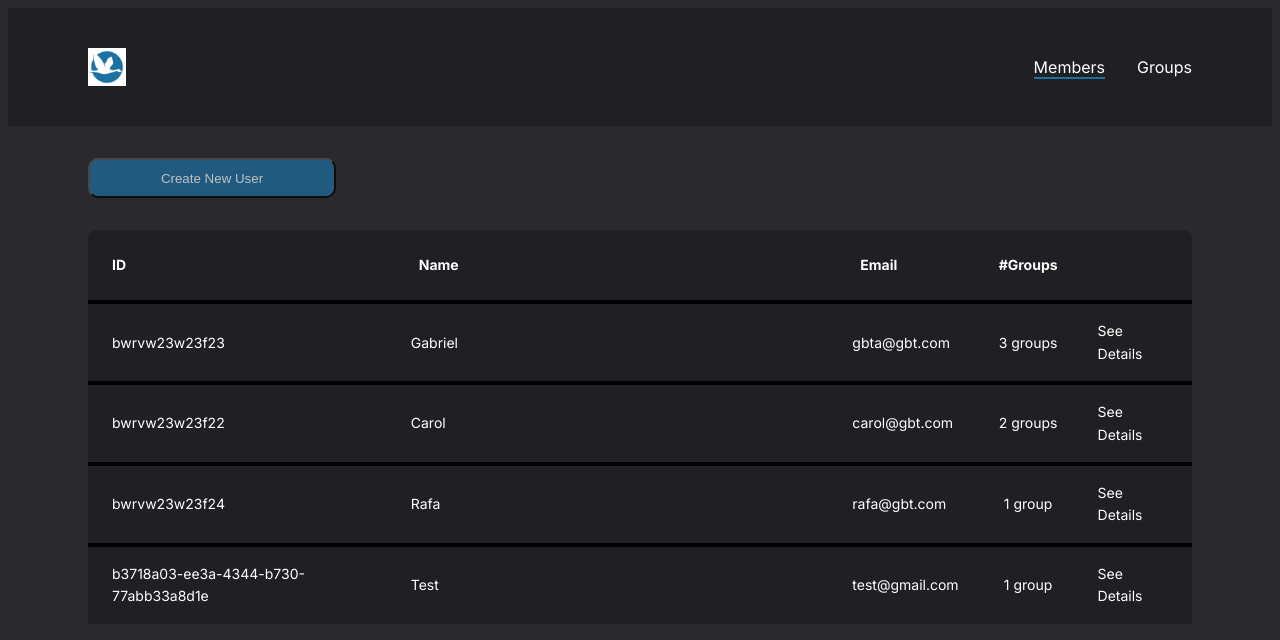
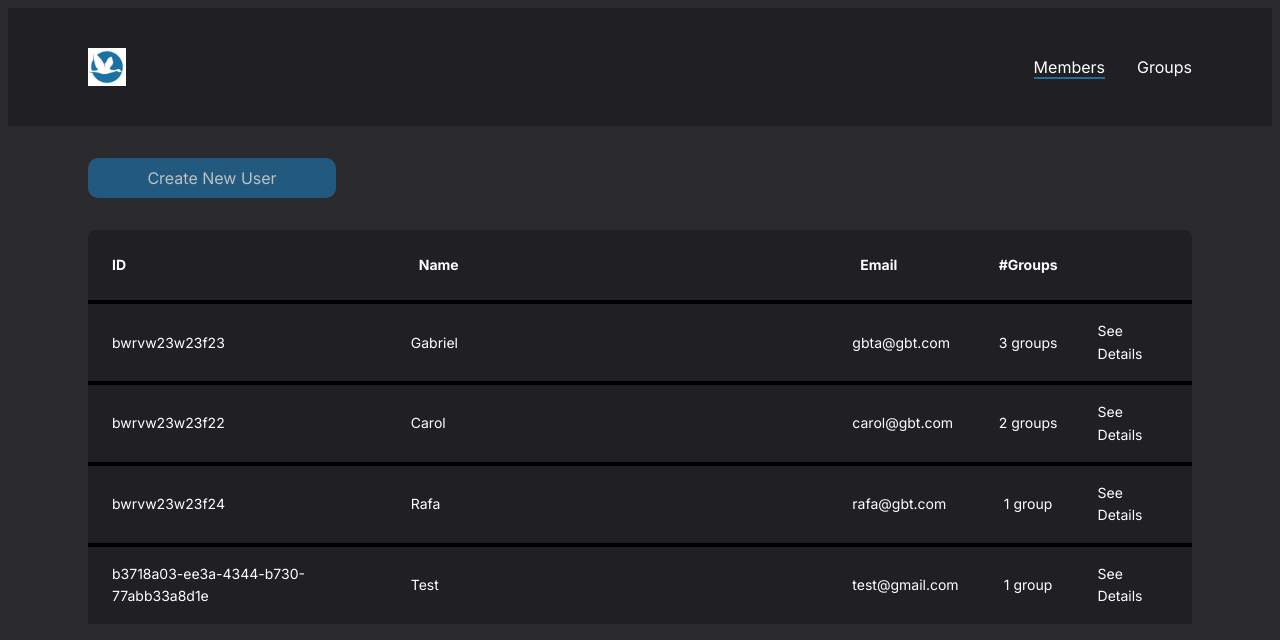
Before and after one commit to GBTelles1/user-management-admin, a Next.js app: page / in a window 1280 px wide. Shown: the top 640 px of the page. Built offline with nearby package versions, Linux system fonts and the light colour scheme; data requests are answered from the project's data file.

Commit message:
Create RedirectCreatePageButton component
PS.: reused from CreateUserButton component

```diff
--- a/src/app/components/CreateUserButton/index.tsx
+++ /dev/null
@@ -1,16 +0,0 @@
-'use client';
-
-import { CreateUserButtonContainer } from './styles';
-
-interface CreateEntityButtonProps {
-  dataType: 'groups' | 'users'
-}
-
-export function CreateEntityButton({ dataType }: CreateEntityButtonProps) {
-  const isUsersData = dataType === 'users';
-  return (
-    <CreateUserButtonContainer>
-      Create New {isUsersData ? 'User' : 'Group'}
-    </CreateUserButtonContainer>
-  );
-}
--- /dev/null
+++ b/src/app/components/RedirectCreatePageButton/index.tsx
@@ -0,0 +1,17 @@
+'use client';
+
+import { RedirectButtonContainer } from './styles';
+
+interface CreateEntityButtonProps {
+  dataType: 'groups' | 'users'
+}
+
+export function RedirectCreatePageButton({ dataType }: CreateEntityButtonProps) {
+  const isUsersData = dataType === 'users';
+  const createEntityButtonHref = `/${dataType}/create`;
+  return (
+    <RedirectButtonContainer href={createEntityButtonHref}>
+      Create New {isUsersData ? 'User' : 'Group'}
+    </RedirectButtonContainer>
+  );
+}
--- a/src/app/components/CreateUserButton/styles.ts
+++ b/src/app/components/RedirectCreatePageButton/styles.ts
@@ -1,6 +1,11 @@
+import Link from 'next/link';
 import styled from 'styled-components';
 
-export const CreateUserButtonContainer = styled.button`
+export const RedirectButtonContainer = styled(Link)`
+  display: flex;
+  justify-content: center;
+  align-items: center;
+
   background: #1E70A0;
   width: 15.5rem;
   height: 2.5rem;
@@ -10,17 +15,19 @@ export const CreateUserButtonContainer = styled.button`
 
   opacity: 70%;
 
+  transition: 1s ease-out;
   &:hover {
     opacity: 100%;
   }
 
   @media screen and (max-width: 375px) {
     width: 12rem;
+    font-size: 0.8rem;
   }
 
   @media screen and (max-width: 320px) {
     width: 8.5rem;
+    font-size: 0.6rem;
   }
 
-  transition: 1s ease-out;
 `;
--- a/src/app/groups/page.tsx
+++ b/src/app/groups/page.tsx
@@ -1,6 +1,6 @@
 'use client';
 import { MainContainer } from '@/styles/Home';
-import { CreateEntityButton } from '../components/CreateUserButton';
+import { RedirectCreatePageButton } from '../components/RedirectCreatePageButton';
 import { GroupsDataTable } from '../components/GroupsDataTable';
 import { useEffect, useState } from 'react';
 
@@ -28,7 +28,7 @@ export default function GroupsPage() {
 
   return (
     <MainContainer>
-      <CreateEntityButton dataType='groups' />
+      <RedirectCreatePageButton dataType='groups' />
       <GroupsDataTable groups={groups}/>
     </MainContainer>
   );
--- a/src/app/page.tsx
+++ b/src/app/page.tsx
@@ -2,7 +2,7 @@
 
 import { useEffect, useState } from 'react';
 import { MainContainer } from '../styles/Home';
-import { CreateEntityButton } from './components/CreateUserButton';
+import { RedirectCreatePageButton } from './components/RedirectCreatePageButton';
 import { UsersDataTable } from './components/UsersDataTable';
 
 interface User {
@@ -30,7 +30,7 @@ export default function Home() {
 
   return (
     <MainContainer>
-      <CreateEntityButton dataType='users' />
+      <RedirectCreatePageButton dataType='users' />
       <UsersDataTable users={users} />
     </MainContainer>
   );
```
